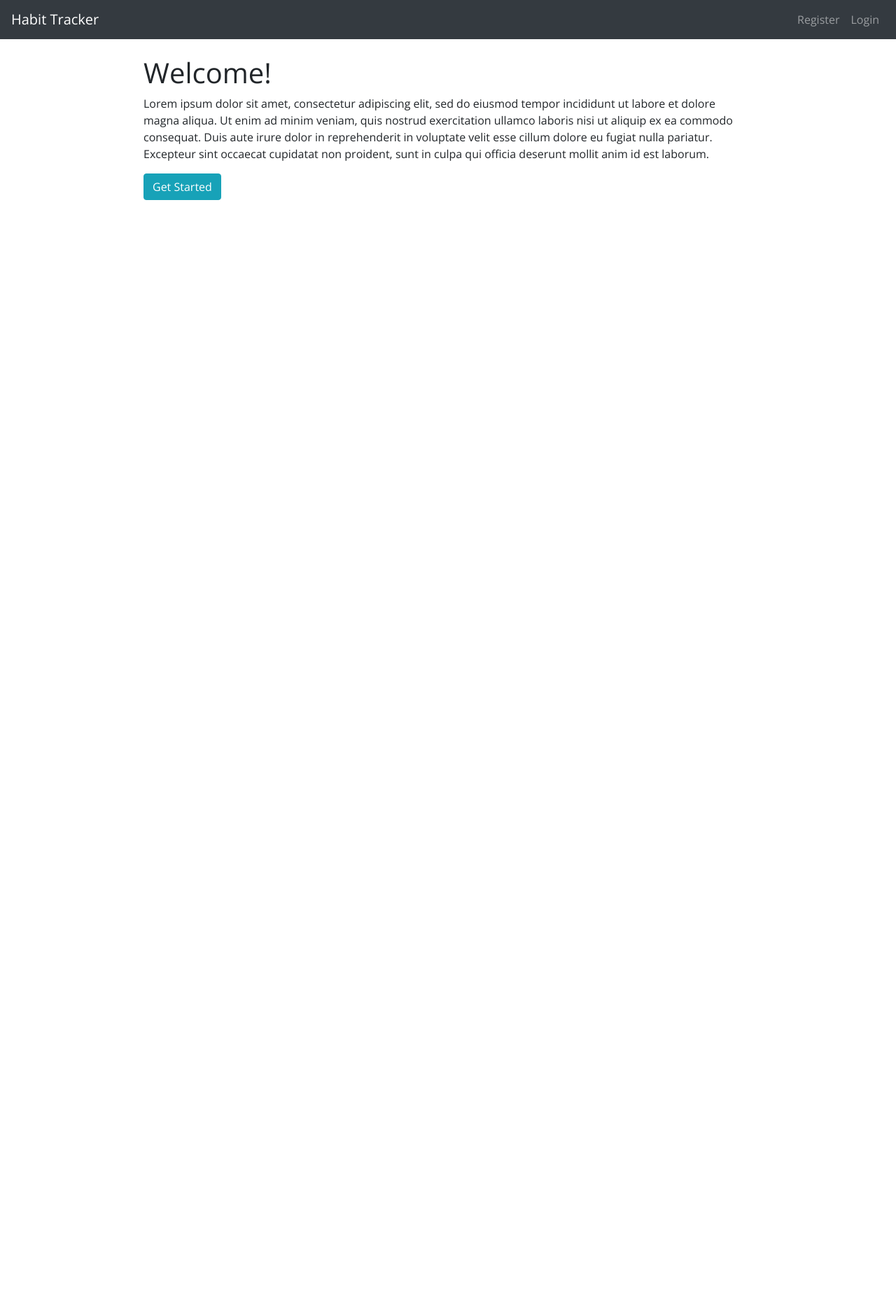
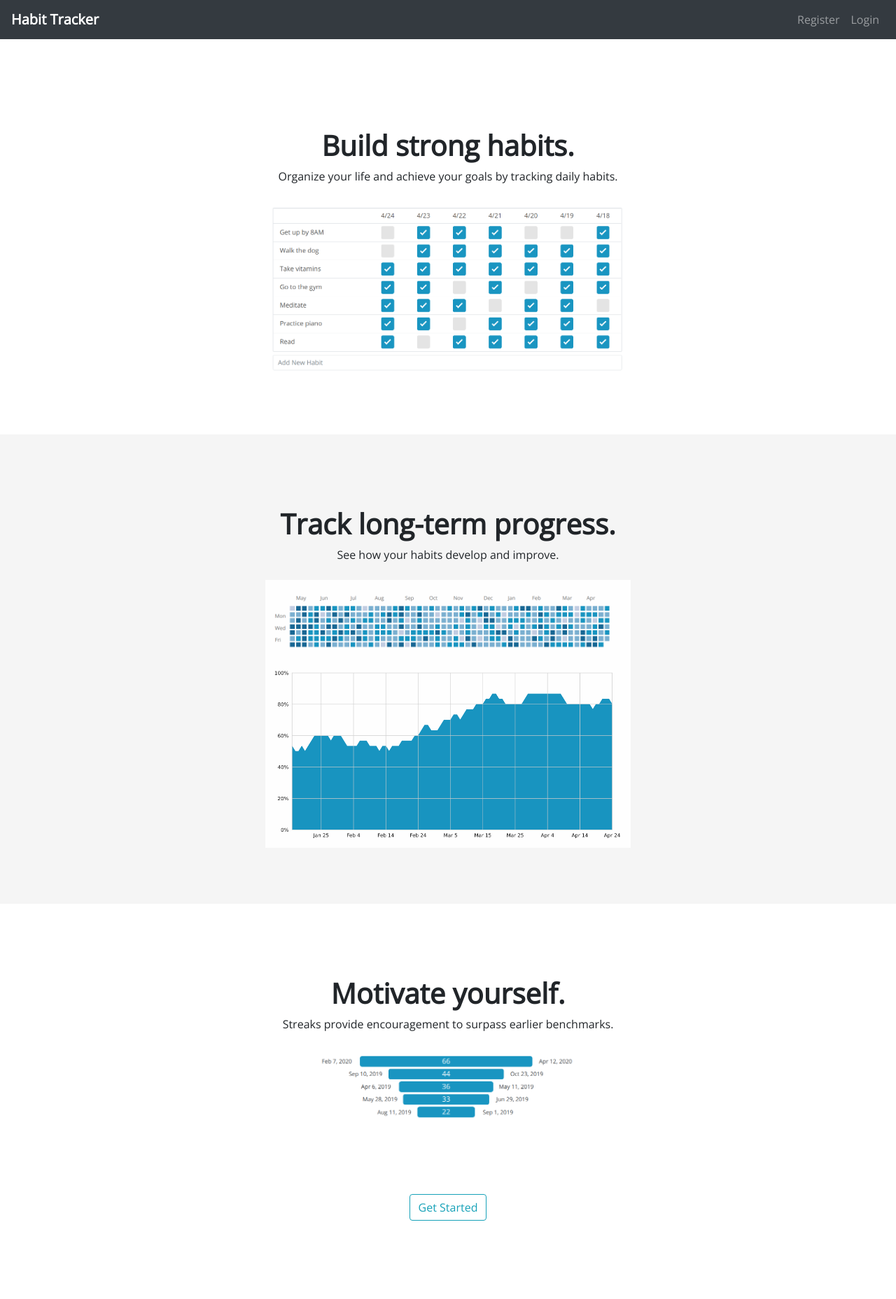
Before and after one commit to azzhou/habit-tracker, a Flask app: page / in a window 1280 px wide. Shown: the whole page at 70% size. Before the commit the page ends 286 px from the top, so only its background shows below. Run offline with Flask 2, Linux system fonts and the light colour scheme; some libraries are stand-ins or nearby versions.

Commit message:
Update flashed messages and buttons

```diff
--- a/habit_tracker/templates/account.html
+++ b/habit_tracker/templates/account.html
@@ -3,10 +3,11 @@
 {% block content %}
   <div class="content-section">
 
+    <h4 class="border-bottom mb-4 pb-1">Update Account Info</h4>
+
     <!-- Update email form -->
     <form method="POST" action="" id="update-email">
       {{ email_form.hidden_tag() }}
-      <h4 class="border-bottom mb-4 ">Update Account Info</h4>
       <div class="form-group">
         {{ email_form.email.label }}
         {% if email_form.email.errors %}
@@ -30,7 +31,6 @@
     <!-- Update password form -->
     <form method="POST" action="" id="update-password">
       {{ password_form.hidden_tag() }}
-      <fieldset class="form-group">
       <div class="form-group">
         {{ password_form.current_password.label }}
         {% if password_form.current_password.errors %}
@@ -73,8 +73,6 @@
       <div class="form-group">
         {{ password_form.submit_password(class="btn btn-outline-info") }}
       </div>
-      </fieldset>
-
     </form>
 
     <h4 class="border-bottom mb-4 "></h4>
--- a/habit_tracker/templates/home.html
+++ b/habit_tracker/templates/home.html
@@ -1,13 +1,40 @@
 {% extends "layout.html" %}
 {% block content %}
-  <h1>Welcome!</h1>
-  <p>Lorem ipsum dolor sit amet, consectetur adipiscing elit,
-    sed do eiusmod tempor incididunt ut labore et dolore magna aliqua.
-    Ut enim ad minim veniam, quis nostrud exercitation ullamco laboris
-    nisi ut aliquip ex ea commodo consequat. Duis aute irure dolor in
-    reprehenderit in voluptate velit esse cillum dolore eu fugiat nulla pariatur.
-    Excepteur sint occaecat cupidatat non proident, sunt in culpa qui officia
-    deserunt mollit anim id est laborum.
-  </p>
-  <a href="{{ url_for('users.register') }}" class="btn btn-info" role="button">Get Started</a>
+
+  <div class="value-prop-container">
+    <div class="value-prop-text">
+      <h1><strong>Build strong habits.</strong></h1>
+      <p>Organize your life and achieve your goals by tracking daily habits.</p>
+    </div>
+    <img src="{{ url_for('static', filename='images/checklist.png') }}"
+         alt="habit checklist image"
+         class="value-prop-img">
+  </div>
+
+  <div class="value-prop-container full-width-background">
+    <div class="value-prop-text">
+      <h1><strong>Track long-term progress.</strong></h1>
+      <p>See how your habits develop and improve.</p>
+    </div>
+    <img src="{{ url_for('static', filename='images/history_grid.png') }}"
+        alt="habit history image"
+        class="value-prop-img">
+    <img src="{{ url_for('static', filename='images/habit_strength.png') }}"
+        alt="habit trend image"
+        class="value-prop-img">
+  </div>
+
+  <div class="value-prop-container">
+    <div class="value-prop-text">
+      <h1><strong>Motivate yourself.</strong></h1>
+      <p>Streaks provide encouragement to surpass earlier benchmarks.</p>
+    </div>
+    <img src="{{ url_for('static', filename='images/streaks.png') }}"
+         alt="habit streak image"
+         class="value-prop-img">
+
+    <div class="get-started-btn">
+      <a href="{{ url_for('users.register') }}" class="btn btn-outline-info" role="button">Get Started</a>
+    </div>
+  </div>
 {% endblock content %}
--- a/habit_tracker/templates/layout.html
+++ b/habit_tracker/templates/layout.html
@@ -26,7 +26,7 @@
 <body>
   <nav class="navbar navbar-expand-lg navbar-dark bg-dark fixed-top">
     <div class="d-flex flex-grow-1">
-      <a class="navbar-brand" href="{{ url_for('main.home') }}">Habit Tracker</a>
+      <a class="navbar-brand font-weight-bold" href="{{ url_for('main.home') }}">Habit Tracker</a>
       <div class="w-100 text-right">
         <button class="navbar-toggler" type="button" data-toggle="collapse" data-target="#main-navbar">
             <span class="navbar-toggler-icon"></span>
--- a/habit_tracker/templates/login.html
+++ b/habit_tracker/templates/login.html
@@ -38,7 +38,7 @@
         </div>
       </fieldset>
       <div class="form-group">
-        {{ form.submit(class="btn btn-outline-secondary") }}
+        {{ form.submit(class="btn btn-outline-info") }}
       </div>
     </form>
   </div>
--- a/habit_tracker/templates/register.html
+++ b/habit_tracker/templates/register.html
@@ -48,7 +48,7 @@
         </div>
       </fieldset>
       <div class="form-group">
-        {{ form.submit(class="btn btn-outline-secondary") }}
+        {{ form.submit(class="btn btn-outline-info") }}
       </div>
     </form>
   </div>
--- a/habit_tracker/users/routes.py
+++ b/habit_tracker/users/routes.py
@@ -40,7 +40,6 @@ def login():
         user = User.objects(email=form.email.data).first()
         if user and bcrypt.check_password_hash(user.password, form.password.data):
             login_user(user, remember=form.remember.data)
-            flash(f"Welcome back!", category="info")
 
             next_page = request.args.get("next")
             if next_page and is_safe_url(next_page):
```
Lines whose indentation alone changed are shown as unchanged.
